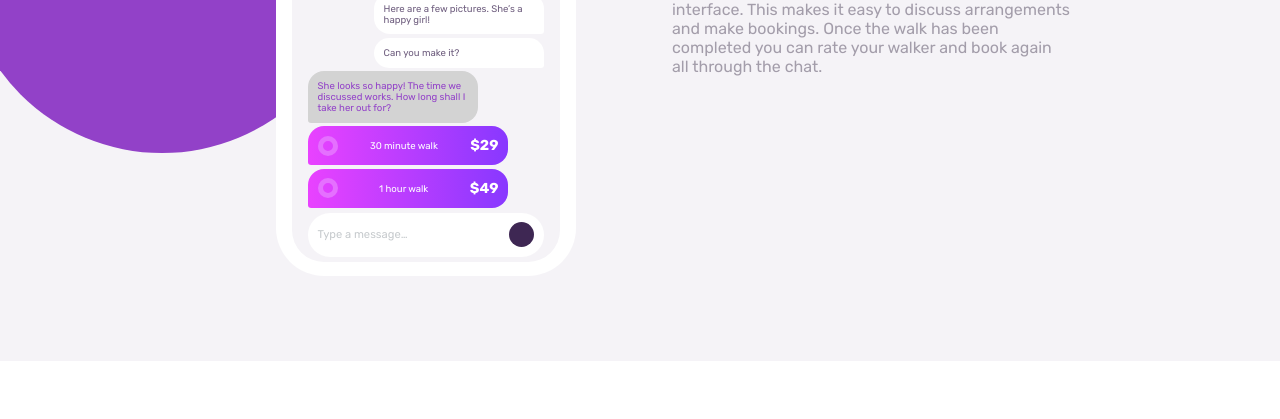
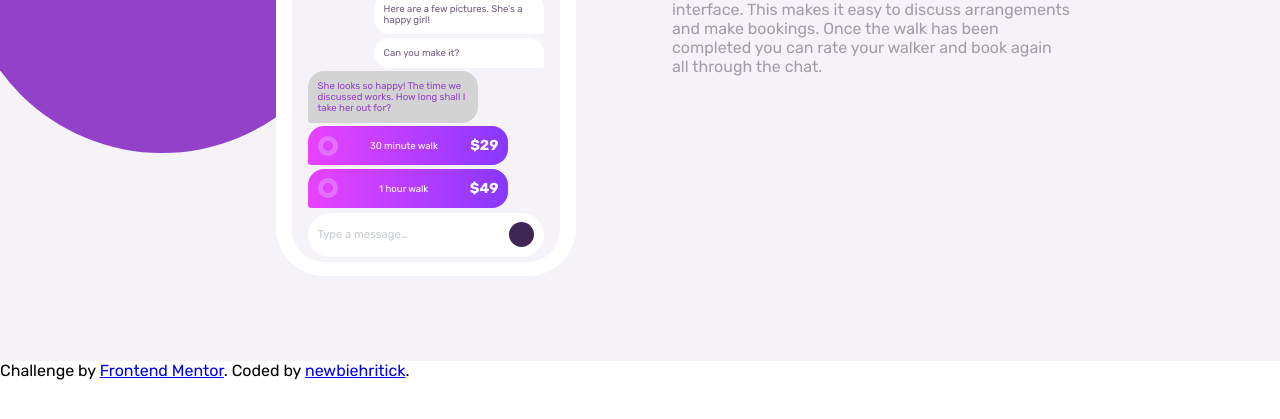
Before and after one commit to hritickjaiswal22/FrontendMentor-ChatAppIllustration, a plain HTML site: page index.html in a window 1280 px wide. Shown: the part 359-778 px from the top of the page. Drawn offline with Linux system fonts and the light colour scheme.

Commit message:
Update index.html

```diff
--- a/index.html
+++ b/index.html
@@ -89,11 +89,9 @@
       </div>
     </section>
   </article>
+  <div class="attribution">
+    Challenge by <a href="https://www.frontendmentor.io?ref=challenge" target="_blank">Frontend Mentor</a>.
+    Coded by <a href="#">newbiehritick</a>.
+  </div>
 </body>
 </html>
-
-<!--
-  <div class="attribution">
-    Challenge by <a href="https://www.frontendmentor.io?ref=challenge" target="_blank">Frontend Mentor</a>.
-    Coded by <a href="#">Your Name Here</a>.
-  </div> -->
```
